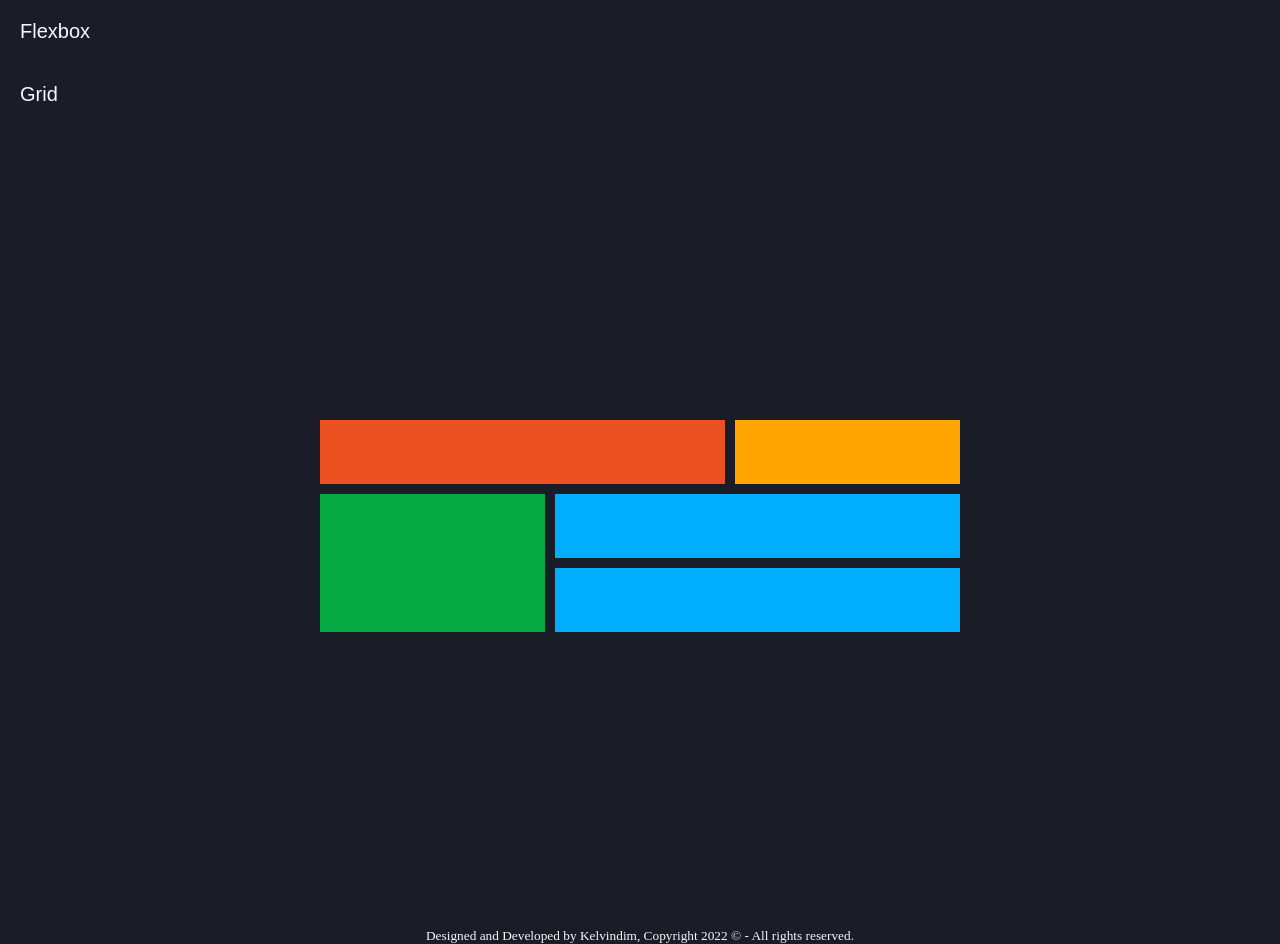
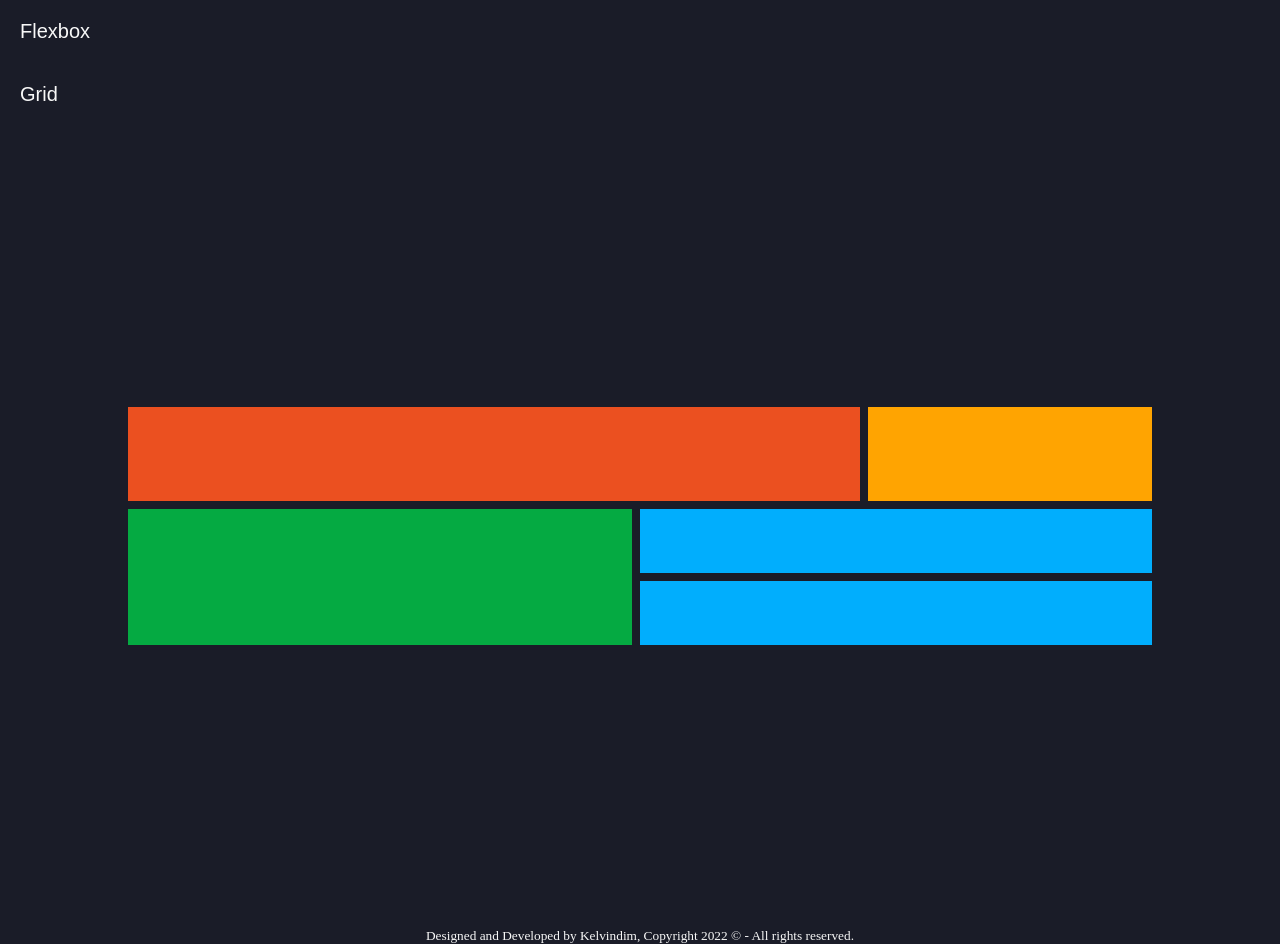
Before and after one commit to Kelvindim/CSS-Flexbox-and-Grid-Layout, a plain HTML site: page grid.html in a window 1280 px wide. Drawn offline with Linux system fonts and the light colour scheme.

Commit message:
Update grid.css

```diff
--- a/grid.css
+++ b/grid.css
@@ -31,18 +31,16 @@ main{
   display: flex;
   place-items: center;
   min-height: 100vh;
-
 }
 
 section{
   display: grid;
   grid-template-areas:
-  'a a a a b b'
-  'a a a a b b'
-  'c c d d d d'
-  'c c e e e e';
-  gap: 10px;
-  width: 50%;
+  'a a a b'
+  'c c d d'
+  'c c e e';
+  gap: 8px;
+  width: 80%;
   margin: auto;
 }
 
@@ -54,6 +52,7 @@ section div{
 .box1{
   background-color: #eb5020;
   grid-area: a;
+  height: 30px;
 }
 .box2{
   background-color: #ffa401;
```
